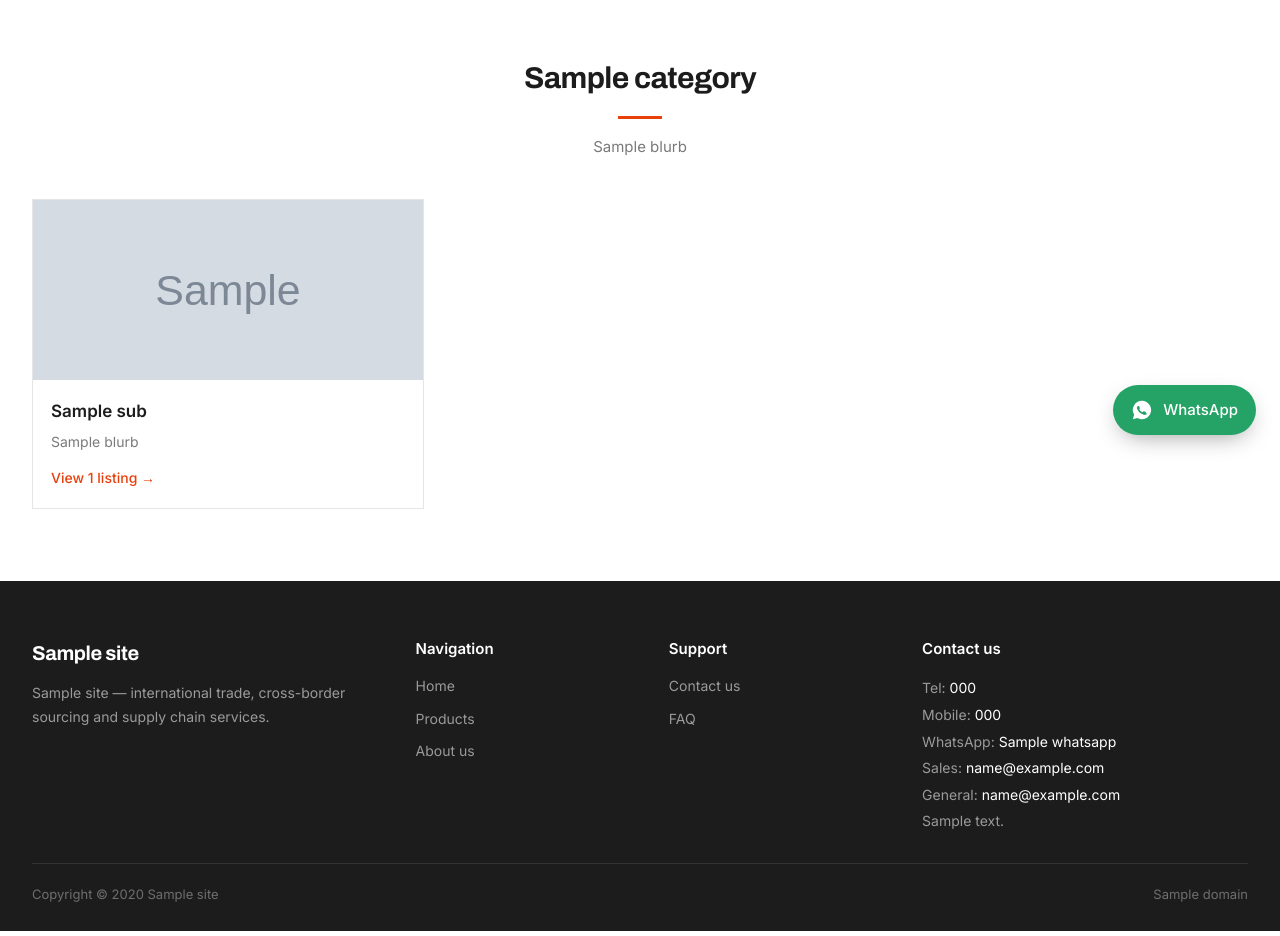
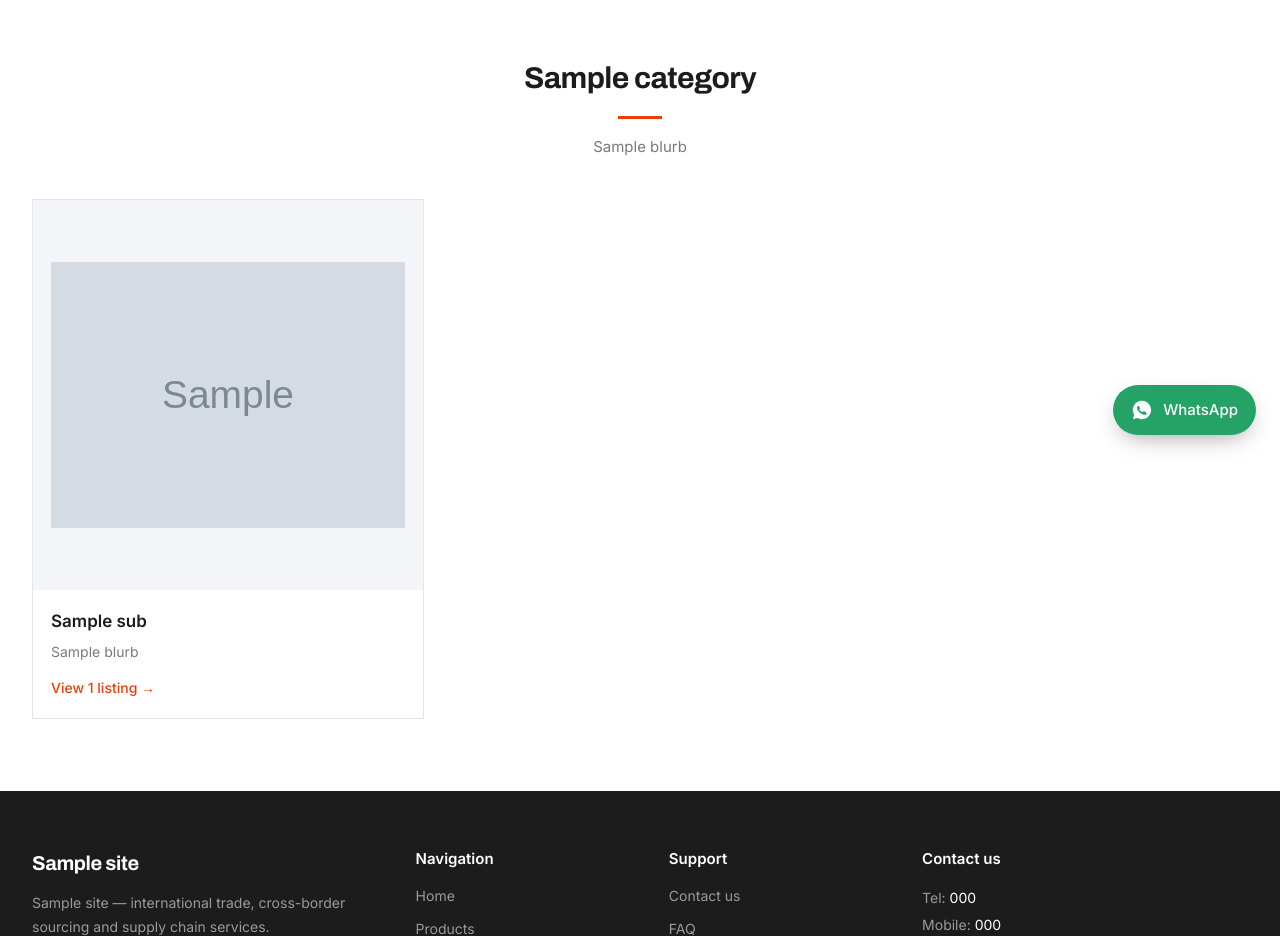
Before and after one commit to yaalasan/online-trade-platform, a Python web app: template templates/category.html in a window 1280 px wide. Shown: the part 341-1277 px from the top of the page. Run offline with Jinja, Linux system fonts and the light colour scheme; the template is opened without the code that fills it: most values are stand-ins (such as "Sample title", 1, 10 or a date in 2020); grey boxes marked "Sample" are stand-in pictures.

Commit message:
categories frame fix

```diff
--- a/templates/category.html
+++ b/templates/category.html
@@ -30,7 +30,7 @@
     <div class="grid3">
       {% for sub in subcategories %}
       <a class="card" href="{{ sub.url }}">
-        <div class="ph">{% if sub.image %}<img src="{{ sub.image }}" alt="{{ sub.name }}" loading="lazy">{% endif %}</div>
+        <div class="ph product-shot">{% if sub.image %}<img src="{{ sub.image }}" alt="{{ sub.name }}" loading="lazy">{% endif %}</div>
         <div class="body">
           <h3>{{ sub.name }}</h3>
           {% if sub.blurb %}<p>{{ sub.blurb }}</p>{% endif %}
```
